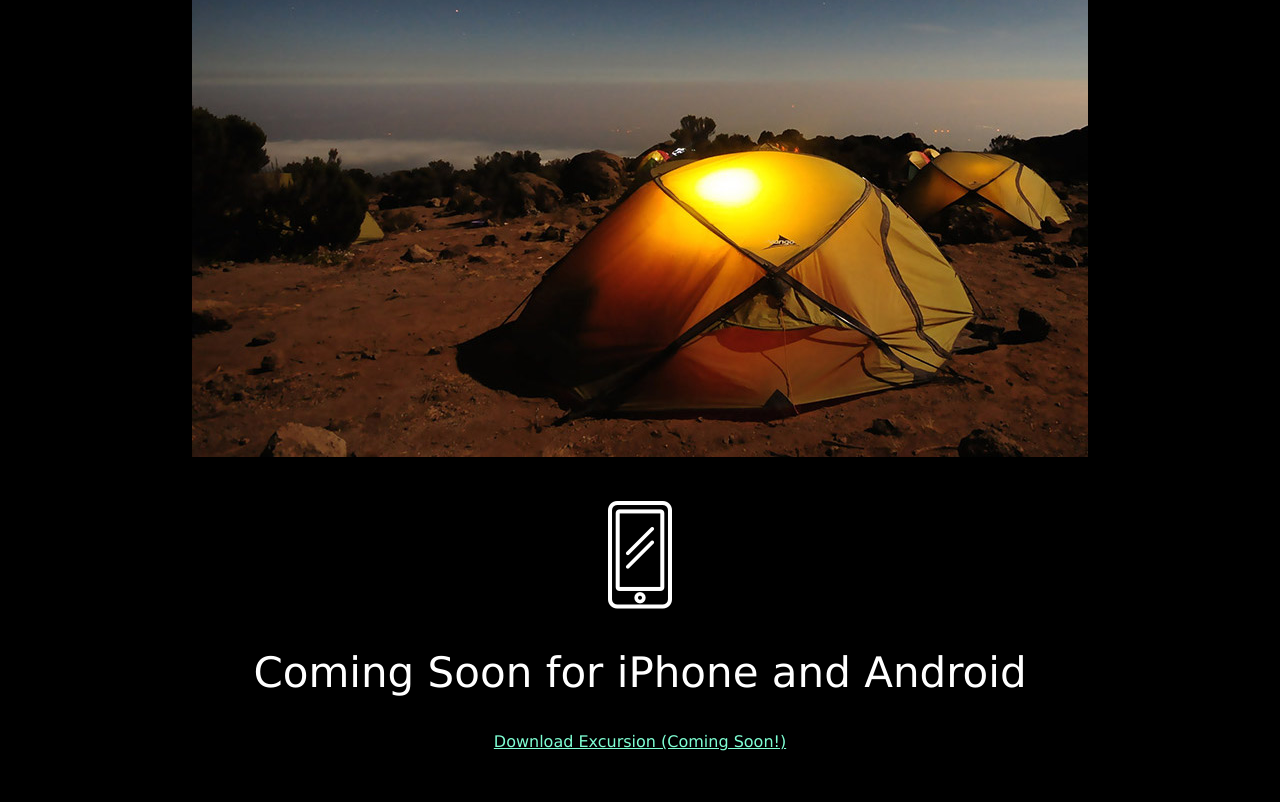
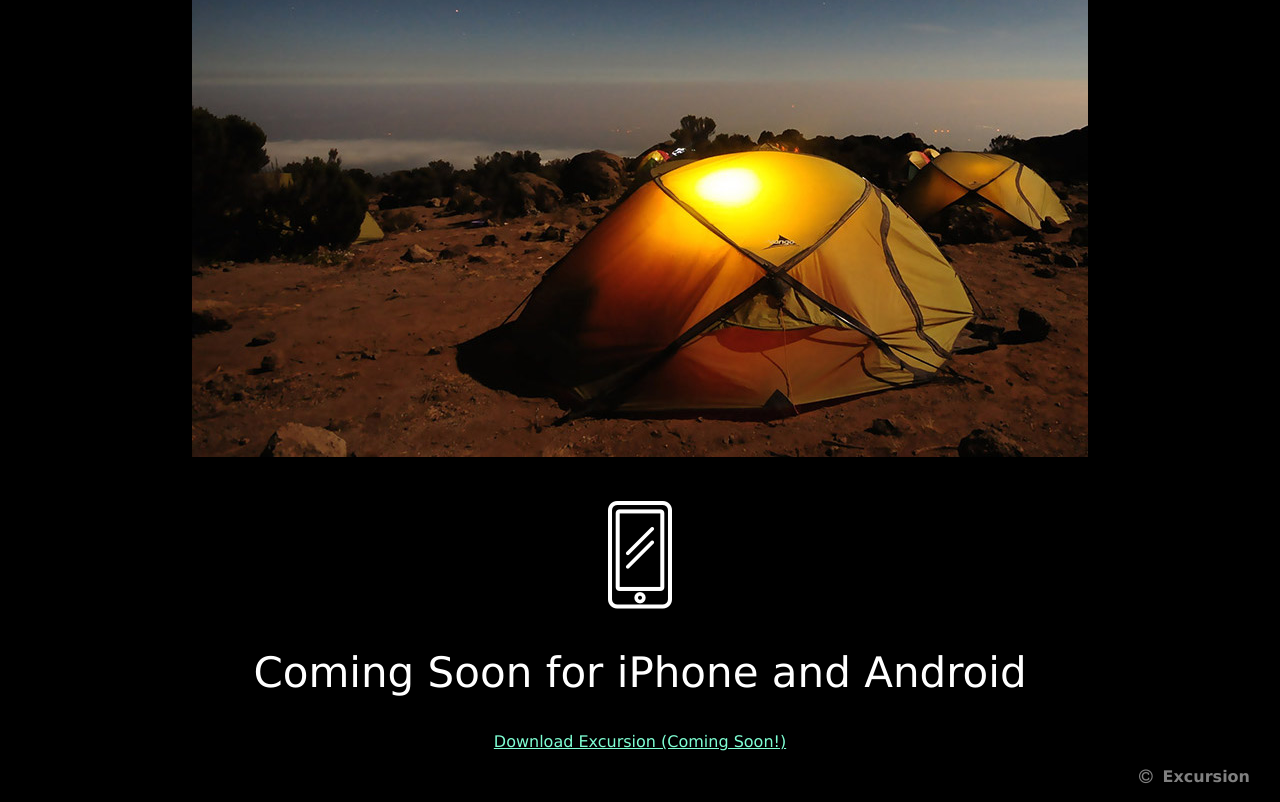
Before and after one commit to ramanrsingh/excursion, a plain HTML site: page index.html in a window 1280 px wide. Shown: the part 656-1458 px from the top of the page. Before the commit the page ends 1423 px from the top, so only its background shows below. Drawn offline with Linux system fonts and the light colour scheme.

Commit message:
Final Commit

```diff
--- a/index.html
+++ b/index.html
@@ -6,6 +6,7 @@
     <meta name="viewport" content="width=device-width, initial-scale=1.0">
     <title>Document</title>
     <link rel="stylesheet" href="resources/css/style.css" type="text/css">
+    <link rel="stylesheet" type="text/css" href="https://maxcdn.bootstrapcdn.com/font-awesome/4.7.0/css/font-awesome.css">
 </head>
 <body>
     <header>
@@ -26,7 +27,7 @@
         <img src="resources/img/phone.png" alt="phone-icon">
         <h2>Coming Soon for iPhone and Android</h2>
         <a href="#">Download Excursion (Coming Soon!)</a>
-        <p></p>
+        <p><i class="fa fa-copyright"></i>Excursion</p>
     </footer>
 
 </body>
--- a/resources/css/style.css
+++ b/resources/css/style.css
@@ -3,6 +3,7 @@
 }
 body{
     background-color: black;
+    margin: 10px 30px;
 }
 
 header h1{
@@ -47,3 +48,14 @@ header h1{
 footer{
     margin-top: 40px;
 }
+
+footer p{
+    color: gray;
+    text-align: right;
+    padding-left: 10px;
+    font-weight: 700;
+}
+
+footer p i{
+    margin-right: 10px;
+}
```
